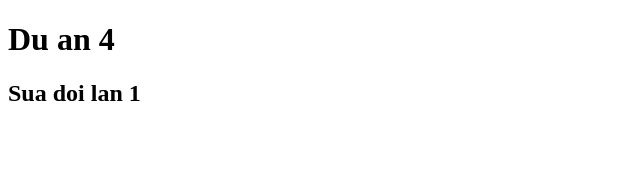
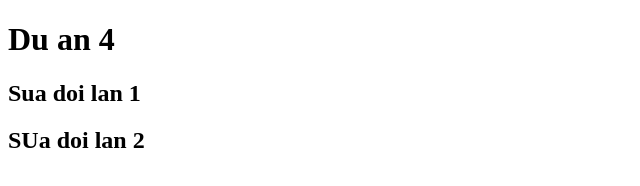
Before and after one commit to coiace/duan4, a plain HTML site: page index.html in a window 1280 px wide. Shown: the whole page, without its empty margins (0-640 px from the left). Drawn offline with Linux system fonts and the light colour scheme.

Commit message:
test commit lan 3

```diff
--- a/index.html
+++ b/index.html
@@ -8,5 +8,6 @@
 <body>
     <h1>Du an 4</h1>
     <h2>Sua doi lan 1</h2>
+    <h2>SUa doi lan 2</h2>
 </body>
 </html>
```
